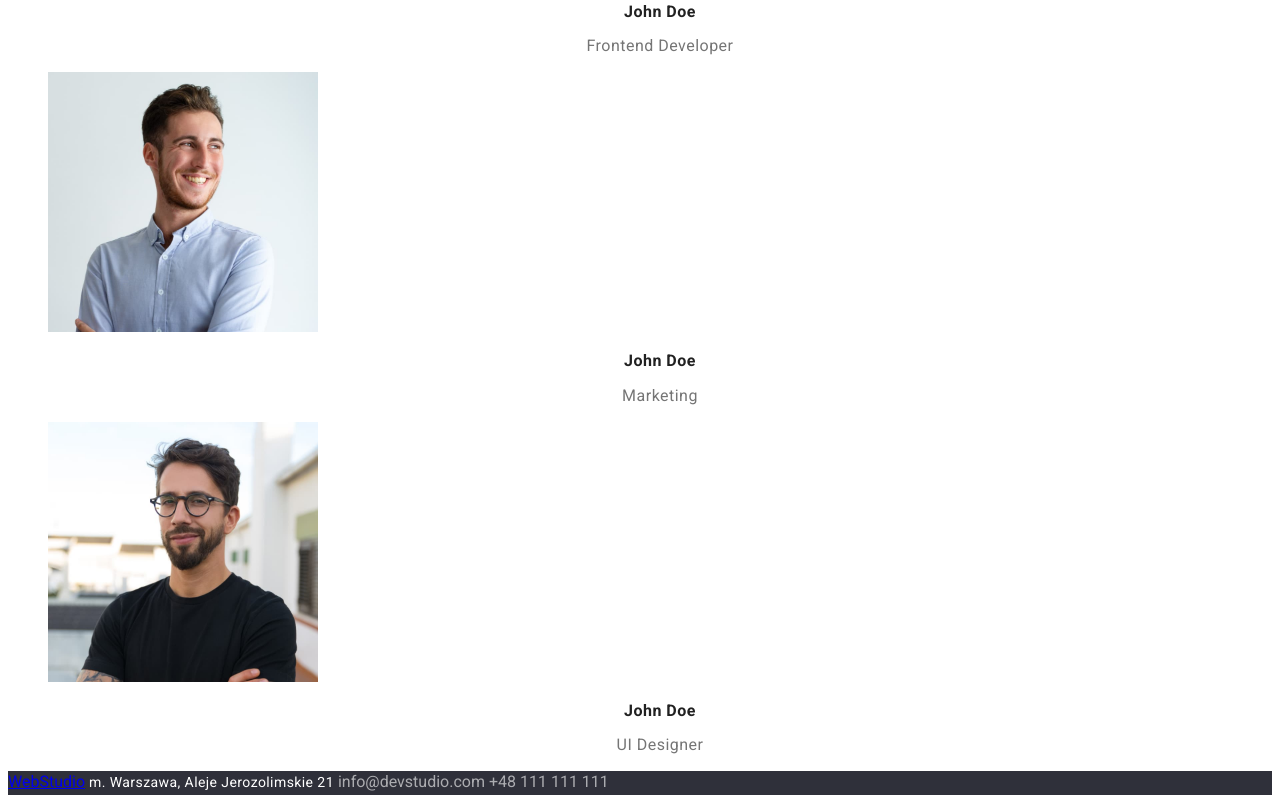
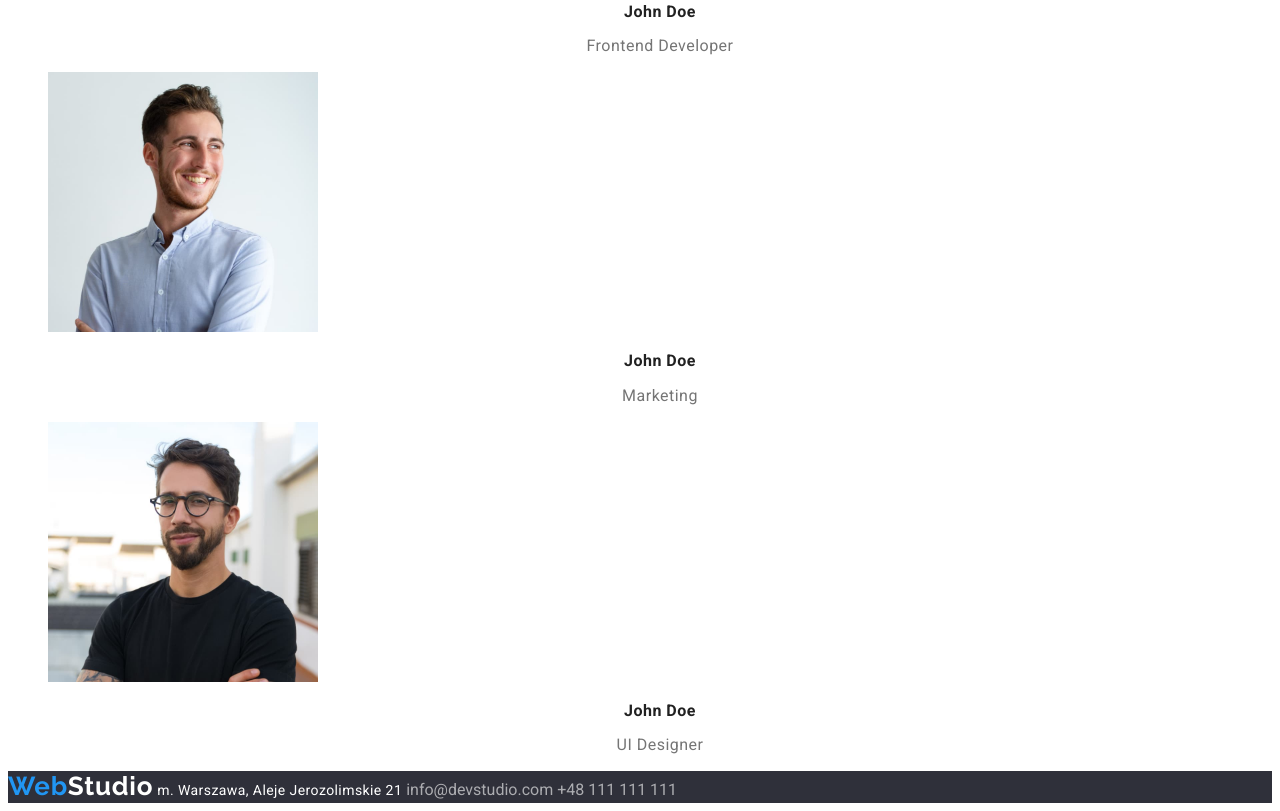
Before and after one commit to KarolMalinowski0605/goit-markup-hw-02, a plain HTML site: page index.html in a window 1280 px wide. Shown: the part 2327-3138 px from the top of the page. Drawn offline with Linux system fonts and the light colour scheme.

Commit message:
class change in logo

```diff
--- a/index.html
+++ b/index.html
@@ -175,8 +175,8 @@
             </section>
         </main>
         <footer class="footer">
-            <a class="menu-footer" href="/goit-markup-hw-02/index.html"
-                >Web<span class="studio-footer">Studio</span></a
+            <a class="logo" href="/goit-markup-hw-02/index.html"
+                >Web<span class="studio-white">Studio</span></a
             >
             <adress>
                 <a
```
